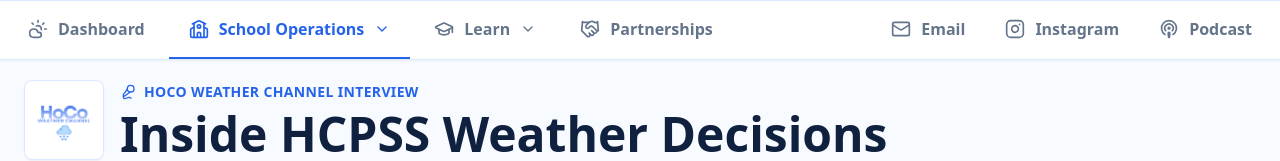
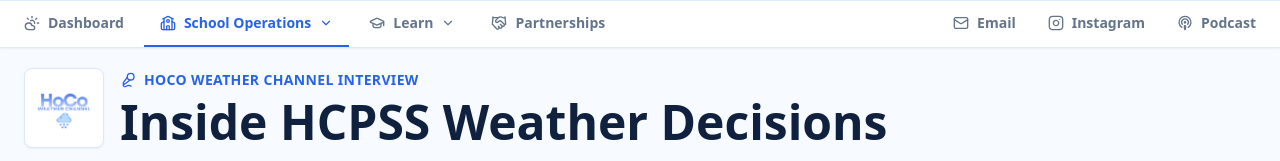
Before and after one commit to davidliu-2008/HoCoWX, a Next.js app: page /interview in a window 1280 px wide. Shown: the top 161 px of the page. Built offline with nearby package versions, Linux system fonts and the light colour scheme.

Commit message:
Make navigation tabs more compact

```diff
--- a/components/PageTabs.tsx
+++ b/components/PageTabs.tsx
@@ -6,29 +6,29 @@ type Tab = "dashboard" | "maryland" | "interview" | "instagram" | "student-polls
 export function PageTabs({ active }: { active: Tab }) {
   const itemClass = (isActive: boolean) =>
     [
-      "inline-flex shrink-0 items-center justify-center gap-2.5 border-b-2 px-4 py-4 text-base font-bold transition sm:px-5",
+      "inline-flex shrink-0 items-center justify-center gap-2 border-b-2 px-3 py-3 text-sm font-bold transition sm:px-4",
       isActive
         ? "border-bay text-bay"
         : "border-transparent text-slate-500 hover:border-blue-200 hover:text-bay"
     ].join(" ");
-  const menuLinkClass = "flex min-h-14 items-center gap-3 px-5 py-4 text-base font-semibold text-slate-700 transition hover:bg-blue-50 hover:text-bay";
+  const menuLinkClass = "flex min-h-12 items-center gap-2.5 px-4 py-3 text-sm font-semibold text-slate-700 transition hover:bg-blue-50 hover:text-bay";
   const operationsActive = active === "maryland" || active === "interview";
   const learningActive = active === "instagram" || active === "student-polls" || active === "literacy";
 
   return (
     <nav className="sticky top-0 z-50 flex flex-wrap gap-1 overflow-visible border-y border-blue-100 bg-white/95 px-2 shadow-sm backdrop-blur" aria-label="Main sections">
       <Link href="/" className={itemClass(active === "dashboard")}>
-        <CloudSun className="h-5 w-5" />
+        <CloudSun className="h-4 w-4" />
         Dashboard
       </Link>
 
       <div className="group relative">
         <span className={`${itemClass(operationsActive)} cursor-default`}>
-          <School className="h-5 w-5" />
+          <School className="h-4 w-4" />
           School Operations
-          <ChevronDown className="h-4 w-4 transition group-hover:rotate-180 group-focus-within:rotate-180" />
+          <ChevronDown className="h-3.5 w-3.5 transition group-hover:rotate-180 group-focus-within:rotate-180" />
         </span>
-        <div role="menu" className="pointer-events-none invisible absolute left-0 top-full z-50 w-72 translate-y-1 border border-blue-100 bg-white p-1 opacity-0 shadow-lg transition duration-150 group-hover:pointer-events-auto group-hover:visible group-hover:translate-y-0 group-hover:opacity-100 group-focus-within:pointer-events-auto group-focus-within:visible group-focus-within:translate-y-0 group-focus-within:opacity-100">
+        <div role="menu" className="pointer-events-none invisible absolute left-0 top-full z-50 w-64 translate-y-1 border border-blue-100 bg-white p-1 opacity-0 shadow-lg transition duration-150 group-hover:pointer-events-auto group-hover:visible group-hover:translate-y-0 group-hover:opacity-100 group-focus-within:pointer-events-auto group-focus-within:visible group-focus-within:translate-y-0 group-focus-within:opacity-100">
           <Link href="/maryland-status" className={menuLinkClass}>
             <MapPinned className="h-4 w-4 text-bay" /> Maryland Status
           </Link>
@@ -40,11 +40,11 @@ export function PageTabs({ active }: { active: Tab }) {
 
       <div className="group relative">
         <span className={`${itemClass(learningActive)} cursor-default`}>
-          <GraduationCap className="h-5 w-5" />
+          <GraduationCap className="h-4 w-4" />
           Learn
-          <ChevronDown className="h-4 w-4 transition group-hover:rotate-180 group-focus-within:rotate-180" />
+          <ChevronDown className="h-3.5 w-3.5 transition group-hover:rotate-180 group-focus-within:rotate-180" />
         </span>
-        <div role="menu" className="pointer-events-none invisible absolute left-0 top-full z-50 w-72 translate-y-1 border border-blue-100 bg-white p-1 opacity-0 shadow-lg transition duration-150 group-hover:pointer-events-auto group-hover:visible group-hover:translate-y-0 group-hover:opacity-100 group-focus-within:pointer-events-auto group-focus-within:visible group-focus-within:translate-y-0 group-focus-within:opacity-100">
+        <div role="menu" className="pointer-events-none invisible absolute left-0 top-full z-50 w-64 translate-y-1 border border-blue-100 bg-white p-1 opacity-0 shadow-lg transition duration-150 group-hover:pointer-events-auto group-hover:visible group-hover:translate-y-0 group-hover:opacity-100 group-focus-within:pointer-events-auto group-focus-within:visible group-focus-within:translate-y-0 group-focus-within:opacity-100">
           <Link href="/instagram" className={menuLinkClass}>
             <Instagram className="h-4 w-4 text-bay" /> Weather Insights
           </Link>
@@ -58,7 +58,7 @@ export function PageTabs({ active }: { active: Tab }) {
       </div>
 
       <Link href="/partnerships" className={itemClass(active === "partnerships")}>
-        <Handshake className="h-5 w-5" />
+        <Handshake className="h-4 w-4" />
         Partnerships
       </Link>
 
@@ -69,7 +69,7 @@ export function PageTabs({ active }: { active: Tab }) {
           aria-label="Email HoCo Weather Channel"
           title="Email"
         >
-          <Mail className="h-5 w-5" />
+          <Mail className="h-4 w-4" />
           <span className="hidden xl:inline">Email</span>
         </a>
         <a
@@ -80,7 +80,7 @@ export function PageTabs({ active }: { active: Tab }) {
           aria-label="HoCo Weather Channel on Instagram"
           title="Instagram"
         >
-          <Instagram className="h-5 w-5" />
+          <Instagram className="h-4 w-4" />
           <span className="hidden xl:inline">Instagram</span>
         </a>
         <a
@@ -91,7 +91,7 @@ export function PageTabs({ active }: { active: Tab }) {
           aria-label="HoCo Weather Channel podcast"
           title="Podcast"
         >
-          <Podcast className="h-5 w-5" />
+          <Podcast className="h-4 w-4" />
           <span className="hidden xl:inline">Podcast</span>
         </a>
       </div>
```
